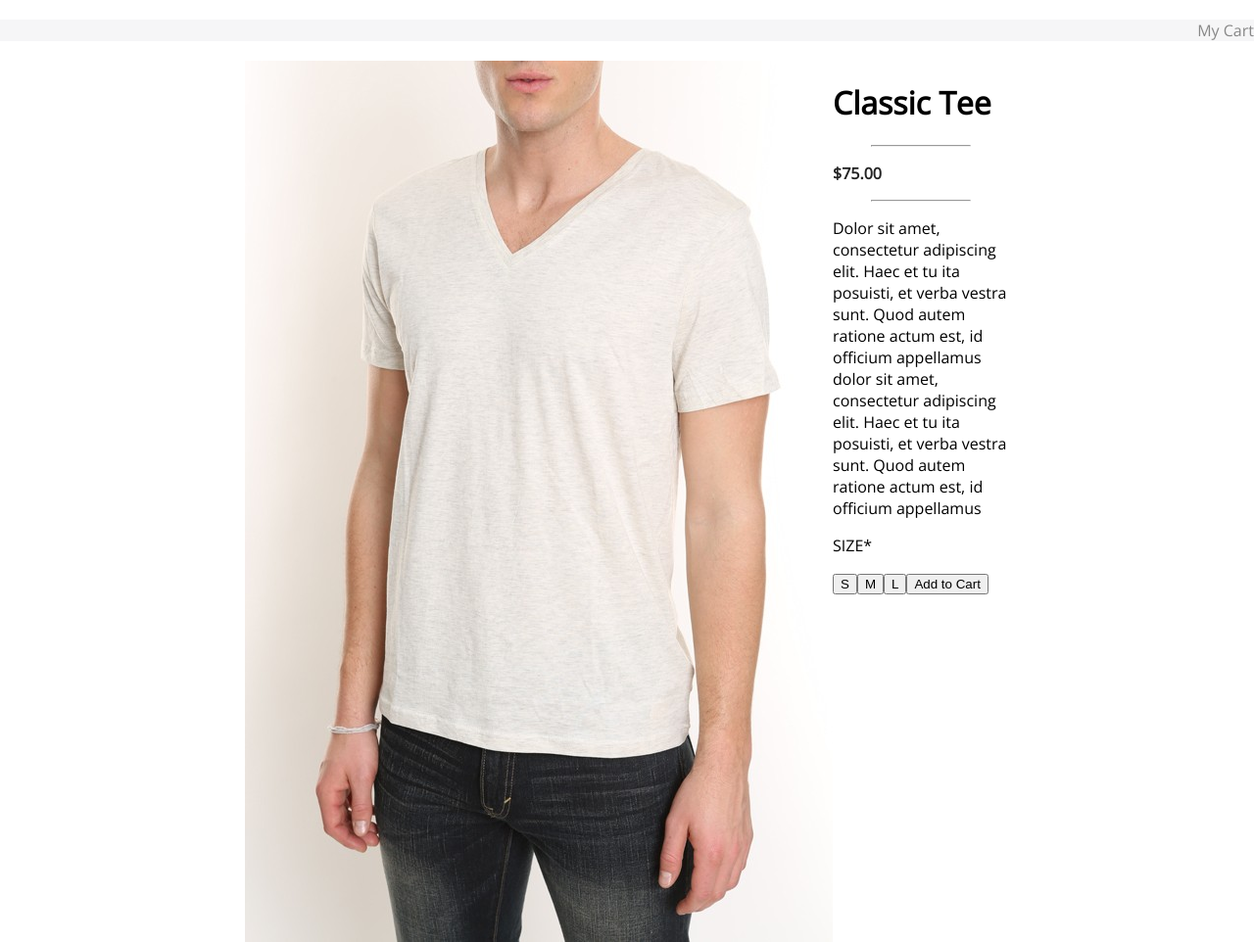
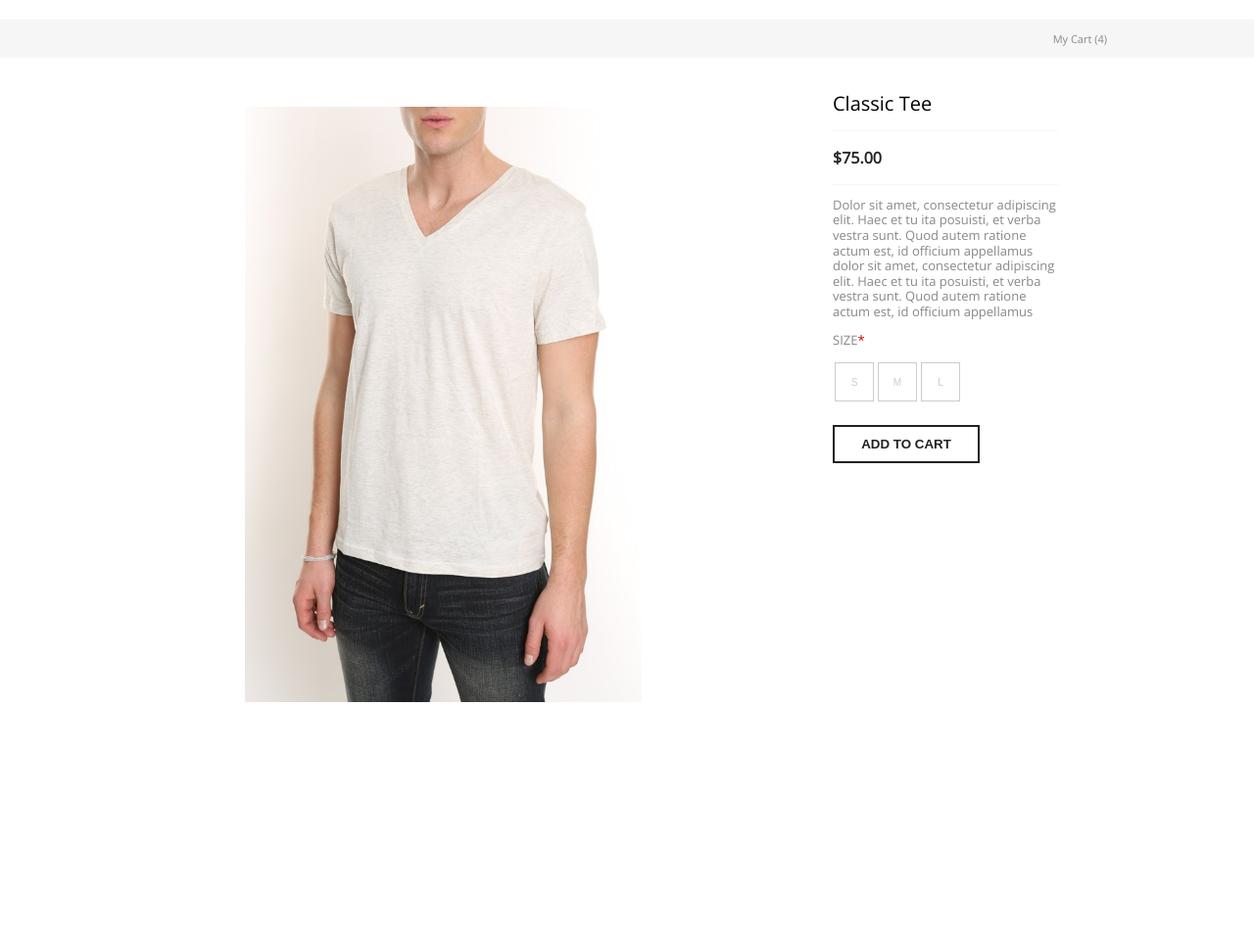
Before and after one commit to lorenzo-joseph-fernandez-19/moustache-republic, a Gatsby site: page / in a window 1280 px wide. Shown: the whole page at 98% size. Built offline with nearby package versions, Linux system fonts and the light colour scheme; Gatsby itself is replaced by a stand-in of ours.

Commit message:
finalised basic styling

```diff
--- a/src/pages/index.js
+++ b/src/pages/index.js
@@ -2,34 +2,33 @@ import React from "react"
 import Image from "../images/classic-tee.jpg"
 import "../styles/mystyles.css"
 
-const cartStyle = {
-  backgroundColor: '#F6F6F7',
-  width: '100%',
-  textAlign: 'right',
-  marginTop: '20px',
-  marginBottom: '20px',
-  color: '#888888',
+function size () {
+  document.getElementById('small')
 }
 
 const productPage = () => {
 return (
   <div>
-    <div style={cartStyle}>My Cart </div>
+    <div class="cart">
+      <p class="cart-text">My Cart (4) </p>
+    </div>
     <div class="flex-container">
       <div>
-        <img class="flex-image" src={Image} alt="classic-tee" />
+        <img class="flex-image" src={Image} alt="classic-tee" height="65%"/>
       </div>
       <div class="flex-description">
-        <h1>Classic Tee</h1>
-        <hr />
-        <p class="price">$75.00</p>
-        <hr />
-        <p>Dolor sit amet, consectetur adipiscing elit. Haec et tu ita posuisti, et verba vestra sunt. Quod autem ratione actum est, id officium appellamus dolor sit amet, consectetur adipiscing elit. Haec et tu ita posuisti, et verba vestra sunt. Quod autem ratione actum est, id officium appellamus</p>
-        <p>SIZE<span>*</span></p>
-        <button onclick="">S</button>
-        <button onclick="">M</button>
-        <button onclick="">L</button>
-        <button onclick="">Add to Cart</button>
+        <h1 class="product-title">Classic Tee</h1>
+        <div class="lines">
+          <p class="price">$75.00</p>
+        </div>
+        <p class="product-details">Dolor sit amet, consectetur adipiscing elit. Haec et tu ita posuisti, et verba vestra sunt. Quod autem ratione actum est, id officium appellamus dolor sit amet, consectetur adipiscing elit. Haec et tu ita posuisti, et verba vestra sunt. Quod autem ratione actum est, id officium appellamus</p>
+        <p class="product-details">SIZE<span class="red">*</span></p>
+        <button id="small" class="size-button" onclick="">S</button>
+        <button id="medium" class="size-button" onclick="size()">M</button>
+        <button id="large" class="size-button" onclick="size()">L</button>
+        <br />
+        <br/ >
+        <button class="atc-button" onclick="">Add to Cart</button>
       </div>
     </div>
   </div>
--- a/src/styles/mystyles.css
+++ b/src/styles/mystyles.css
@@ -2,23 +2,26 @@
 
 body {
 margin: 0;
-padding: 0;
 font-family: 'Open Sans', sans-serif;
 }
 
-hr {
-background-color: #CCCCCC;
-width: 100px;
+.lines {
+ border-top: 1px solid #F6F6F7;
+ border-bottom: 1px solid #F6F6F7;
 }
 
 .flex-container {
  display: flex;
  flex-direction: row;
+ padding-left: 250px;
+ padding-right: 200px;
 }
 
-@media (max-width: 600px) {
+@media only screen and (max-width: 1200px) {
     .flex-container {
       flex-direction: column;
+      padding-left: 20px;
+      padding-right: 20px;
     }
     .flex-image {
       padding-left: 10px;
@@ -32,15 +35,75 @@ width: 100px;
 
 .flex-image {
  flex: 50%;
- padding-left: 250px;
+ margin-top: 30px;
 }
 
 .flex-description {
  flex: 50%;
- padding-right: 250px;
 }
 
 .price {
-  font-weight: 600;
+  font-weight: bold;
   color: #222222;
 }
+
+.atc-button {
+    display: inline-block;
+    width: 150px;
+    border: 2px solid #222222;
+    text-transform: uppercase;
+    color: #222222;
+    padding: 10px;
+    font-weight: 700;
+    background-color: transparent;
+}
+
+.atc-button:hover {
+    color: white;
+    cursor: pointer;
+    background-color: #222222;
+}
+
+.cart {
+    text-align: right;
+    background-color: #F6F6F7;
+    width: 100%;
+    left: 100px;
+    margin-top: 20px;
+    margin-bottom: 20px;
+    margin-right: 30px;
+    padding-top: 1px;
+    padding-bottom: 1px;
+}
+
+.cart-text {
+    margin-right: 150px;
+    font-size: 11px;
+    color: #888888;;
+}
+
+.product-title {
+    font-size: 20px;
+    font-weight: 200;
+}
+
+.product-details {
+    color: #888888;
+    font-size: 13px;
+    line-height: 1.2;
+}
+
+.red {
+color: #C90000;
+}
+
+.size-button {
+    margin: 2px;
+    padding: 10px;
+    font-size: 10px;
+    height: 40px;
+    width: 40px;
+    background-color: transparent;
+    border: 1px solid #CCCCCC;
+    color: #CCCCCC;
+}
```
